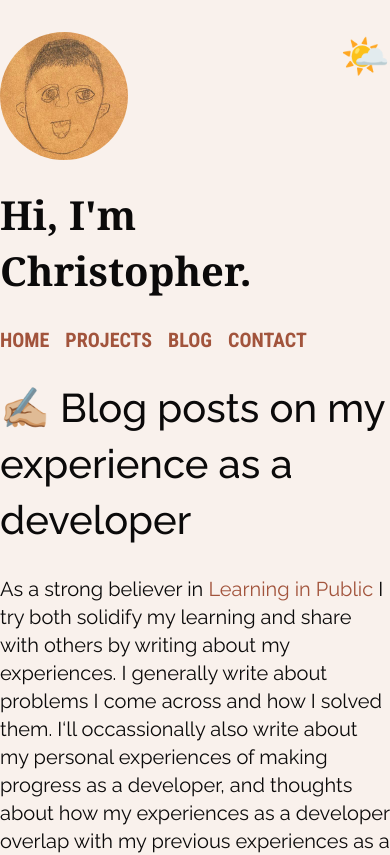
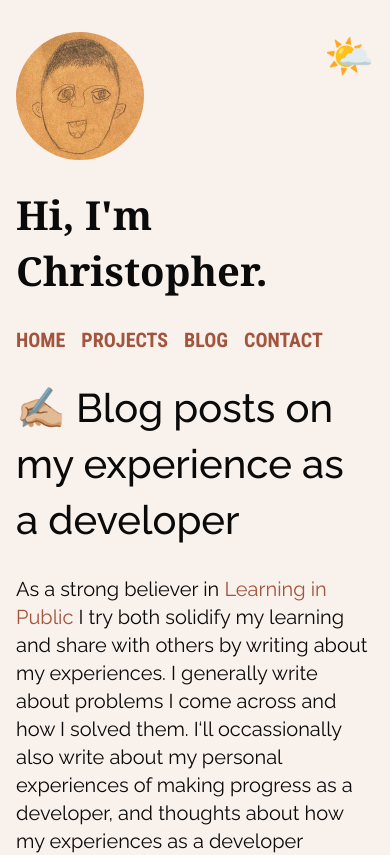
Before and after one commit to c-ehrlich/personal-site, a Next.js app: page /blog in a window 390 px wide. Shown: the top 855 px of the page. Built offline with nearby package versions, Linux system fonts and the light colour scheme.

Commit message:
fix: padding on small screens

```diff
--- a/styles/App.module.css
+++ b/styles/App.module.css
@@ -5,6 +5,7 @@
   min-height: 100vh;
   background-color: var(--color-background);
   color: var(--color-text);
+  padding: 32px 16px 64px 16px;
 }
 
 .containerInner {
@@ -14,8 +15,6 @@
   justify-content: space-between;
   width: 100%;
   max-width: 960px;
-  padding: 32px 16px 16px 16px;
-  padding-bottom: 64px;
 }
 
 .header {
--- a/styles/_global.css
+++ b/styles/_global.css
@@ -1,4 +1,3 @@
-html,
 body {
   padding: 0;
   margin: 0;
@@ -8,9 +7,7 @@ body {
   font-size: 20px;
   line-height: 1.4;
   transition: all 0.2s linear;
-}
 
-body {
   box-sizing: border-box;
 
   --color-text: hsl(12, 5%, 4%);
```
